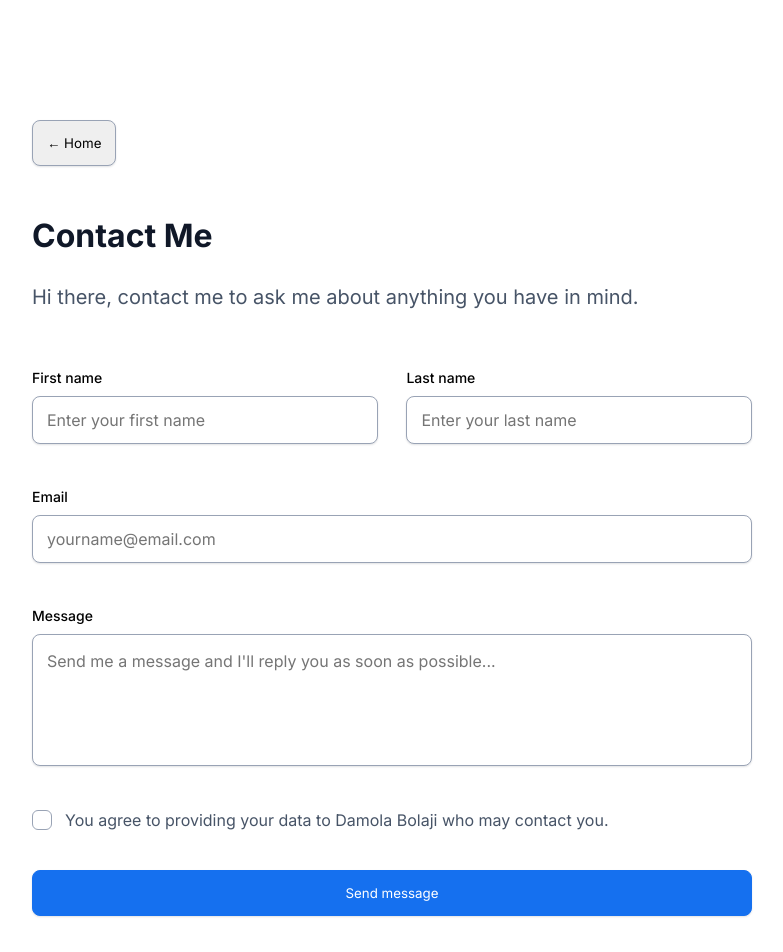
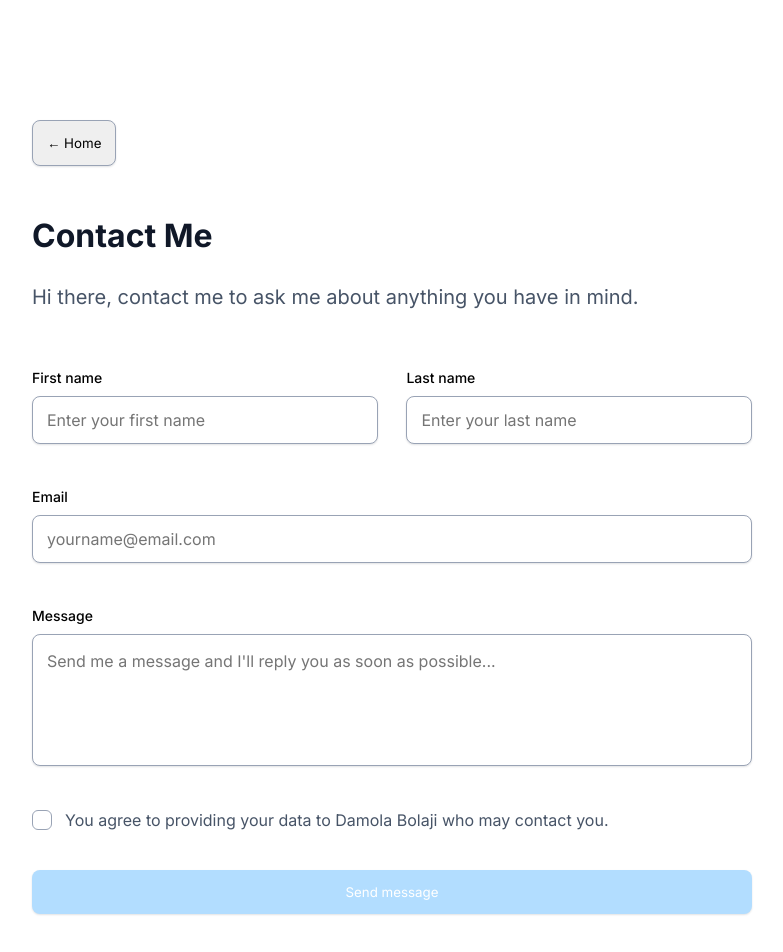
Before and after one commit to damolabolaji/HNGi9-stage01, a React (Create React App) app: page /contact in a window 1280 px wide. Shown: the top 952 px of the page, without its empty margins (248-1031 px from the left). Built offline with nearby package versions, Linux system fonts and the light colour scheme.

Commit message:
feat: made form button disabled if checkbox is not checked

```diff
--- a/src/Contact.js
+++ b/src/Contact.js
@@ -15,8 +15,12 @@ const Contact = () => {
     const initialValues = { firstname: '', lastname: '', email: '', message: '' }
     const [formValues, setformValues] = useState(initialValues);
     const [formErrors, setformErrors] = useState({});
-    const [isSubmit, setisSubmit] = useState(false)
+    const [isSubmit, setisSubmit] = useState(false);
+    const [change, setChange] = useState(true)
 
+    const buttonChange = (e) => {
+      setChange(!change)
+    }
 
 
      const handleChange = (e) => {
@@ -24,8 +28,6 @@ const Contact = () => {
       const { name, value} = e.target;
       setformValues({...formValues, [name]: value});
       console.log(formValues);
-
-
 
 
     }
@@ -127,13 +129,13 @@ const Contact = () => {
         <div>
 
           <label for="checkbox" className="chk-container">You agree to providing your data to {name} who may contact you.
-            <input type="checkbox" id="checkbox"/>
+            <input type="checkbox" id="checkbox" onChange={buttonChange}/>
             <span className="chkbox"></span>
 
           </label>
         </div>
 
-        <button id="btn__submit">Send message</button>
+        <button id="btn__submit" disabled={change} >Send message</button>
 
       </form>
 
--- a/src/index.css
+++ b/src/index.css
@@ -343,6 +343,7 @@ button {
 }
 #my-form button:disabled {
   background-color: #B2DDFF;
+  border: none;
 }
 
 .back-button {
```
Also changed, not shown: 1 other file (tests, documents, lock files or other folders).
